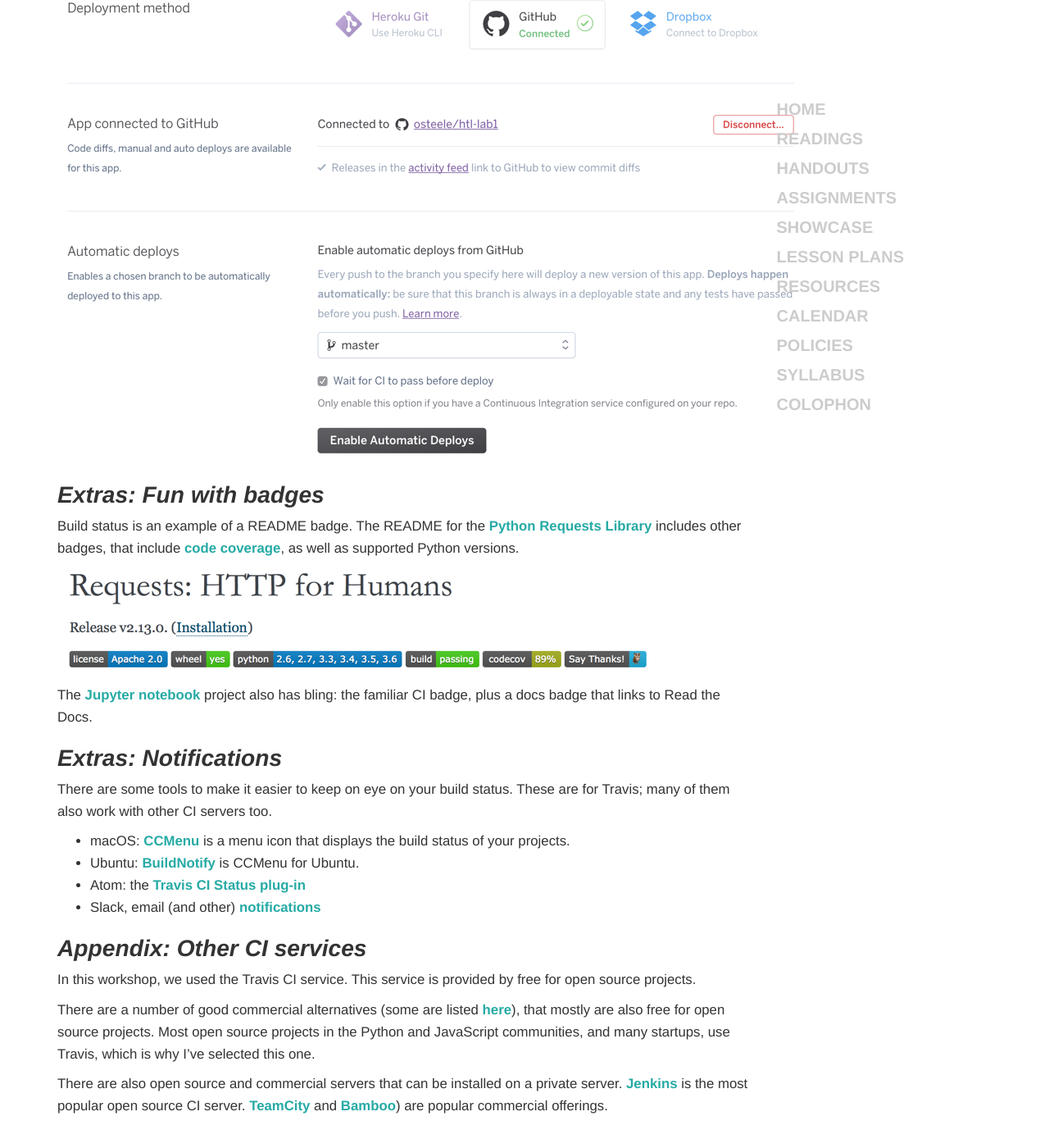
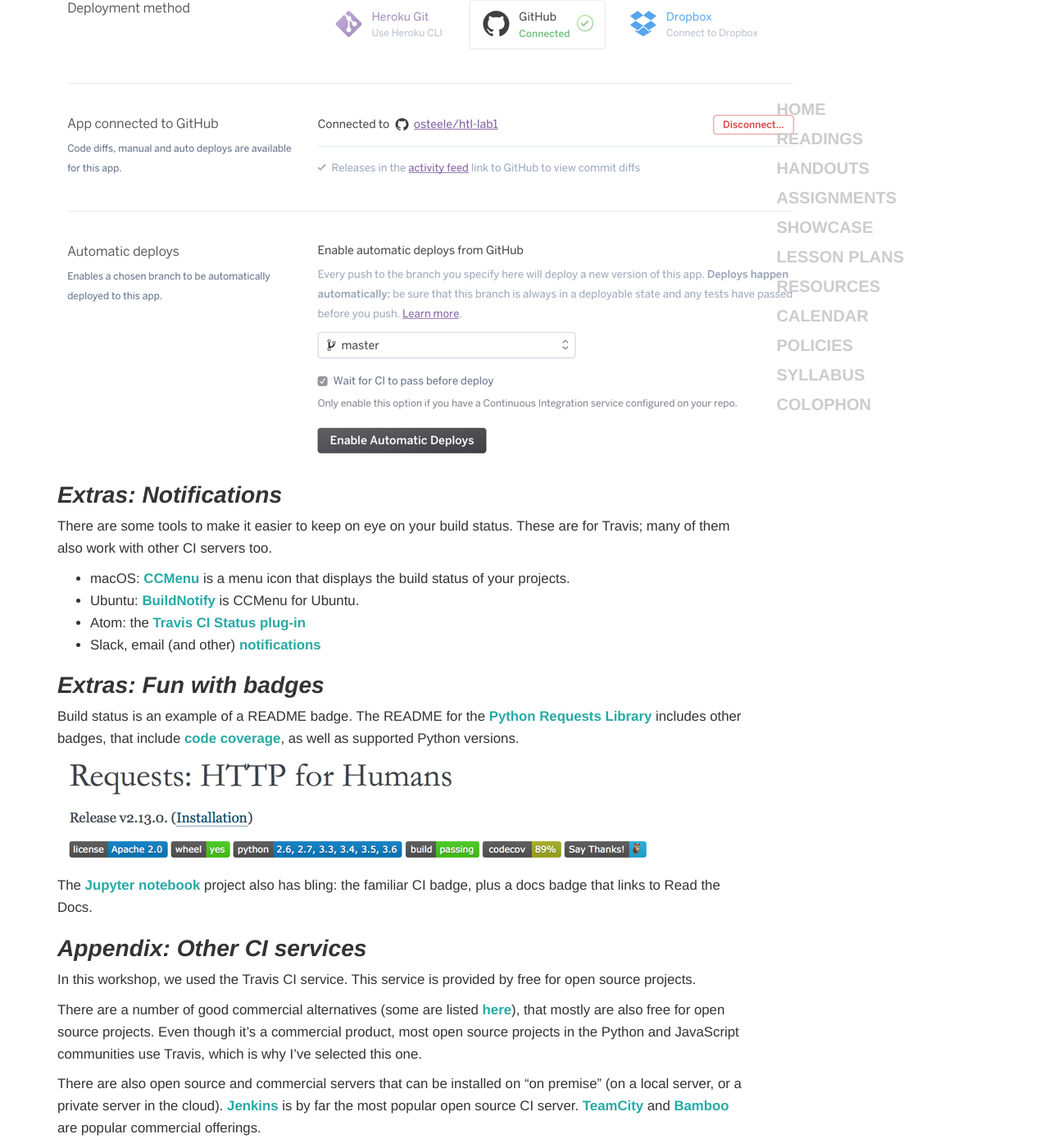
Before and after one commit to osteele/hackingthelibrary.org, a Jekyll site: the page built from _days/day-21.md, in a window 1280 px wide and 1400 px high, scrolled down 2682 px. Shown: the whole window at 82% size. Built offline with Jekyll 4.4.1, drawn with Linux system fonts in a browser that asks for light colours; before the commit the page ends 4055 px from its top, so only the background shows below that.

Commit message:
word smithing

```diff
--- a/_days/day-21.md
+++ b/_days/day-21.md
@@ -86,14 +86,6 @@
 
 ![]({% link images/ci-workshop/heroku-automatic-deploys.png %})
 
-## Extras: Fun with badges
-
-Build status is an example of a README badge. The README for the [Python Requests Library](https://github.com/kennethreitz/requests) includes other badges, that include [code coverage](https://en.wikipedia.org/wiki/Code_coverage), as well as supported Python versions.
-
-![https://github.com/kennethreitz/requests/blob/master/README.rst]({% link images/ci-workshop/requests-badges.png %})
-
-The [Jupyter notebook](https://github.com/jupyter/notebook) project also has bling: the familiar CI badge, plus a docs badge that links to Read the Docs.
-
 ## Extras: Notifications
 
 There are some tools to make it easier to keep on eye on your build status. These are for Travis; many of them also work with other CI servers too.
@@ -103,10 +95,18 @@
 * Atom: the [Travis CI Status plug-in](https://atom.io/packages/travis-ci-status)
 * Slack, email (and other) [notifications](https://docs.travis-ci.com/user/notifications/)
 
+## Extras: Fun with badges
+
+Build status is an example of a README badge. The README for the [Python Requests Library](https://github.com/kennethreitz/requests) includes other badges, that include [code coverage](https://en.wikipedia.org/wiki/Code_coverage), as well as supported Python versions.
+
+![https://github.com/kennethreitz/requests/blob/master/README.rst]({% link images/ci-workshop/requests-badges.png %})
+
+The [Jupyter notebook](https://github.com/jupyter/notebook) project also has bling: the familiar CI badge, plus a docs badge that links to Read the Docs.
+
 ## Appendix: Other CI services
 
 In this workshop, we used the Travis CI service. This service is provided by free for open source projects.
 
-There are a number of good commercial alternatives (some are listed [here](https://github.com/integrations/feature/continuous-integration)), that mostly are also free for open source projects. Most open source projects in the Python and JavaScript communities, and many startups, use Travis, which is why I've selected this one.
+There are a number of good commercial alternatives (some are listed [here](https://github.com/integrations/feature/continuous-integration)), that mostly are also free for open source projects. Even though it's a commercial product, most open source projects in the Python and JavaScript communities use Travis, which is why I've selected this one.
 
-There are also open source and commercial servers that can be installed on a private server. [Jenkins](https://jenkins.io) is the most popular open source CI server. [TeamCity](https://en.wikipedia.org/wiki/TeamCity) and [Bamboo](https://en.wikipedia.org/wiki/Bamboo_(software))) are popular commercial offerings.
+There are also open source and commercial servers that can be installed on "on premise" (on a local server, or a private server in the cloud). [Jenkins](https://jenkins.io) is by far the most popular open source CI server. [TeamCity](https://en.wikipedia.org/wiki/TeamCity) and [Bamboo](https://en.wikipedia.org/wiki/Bamboo_(software)) are popular commercial offerings.
```
